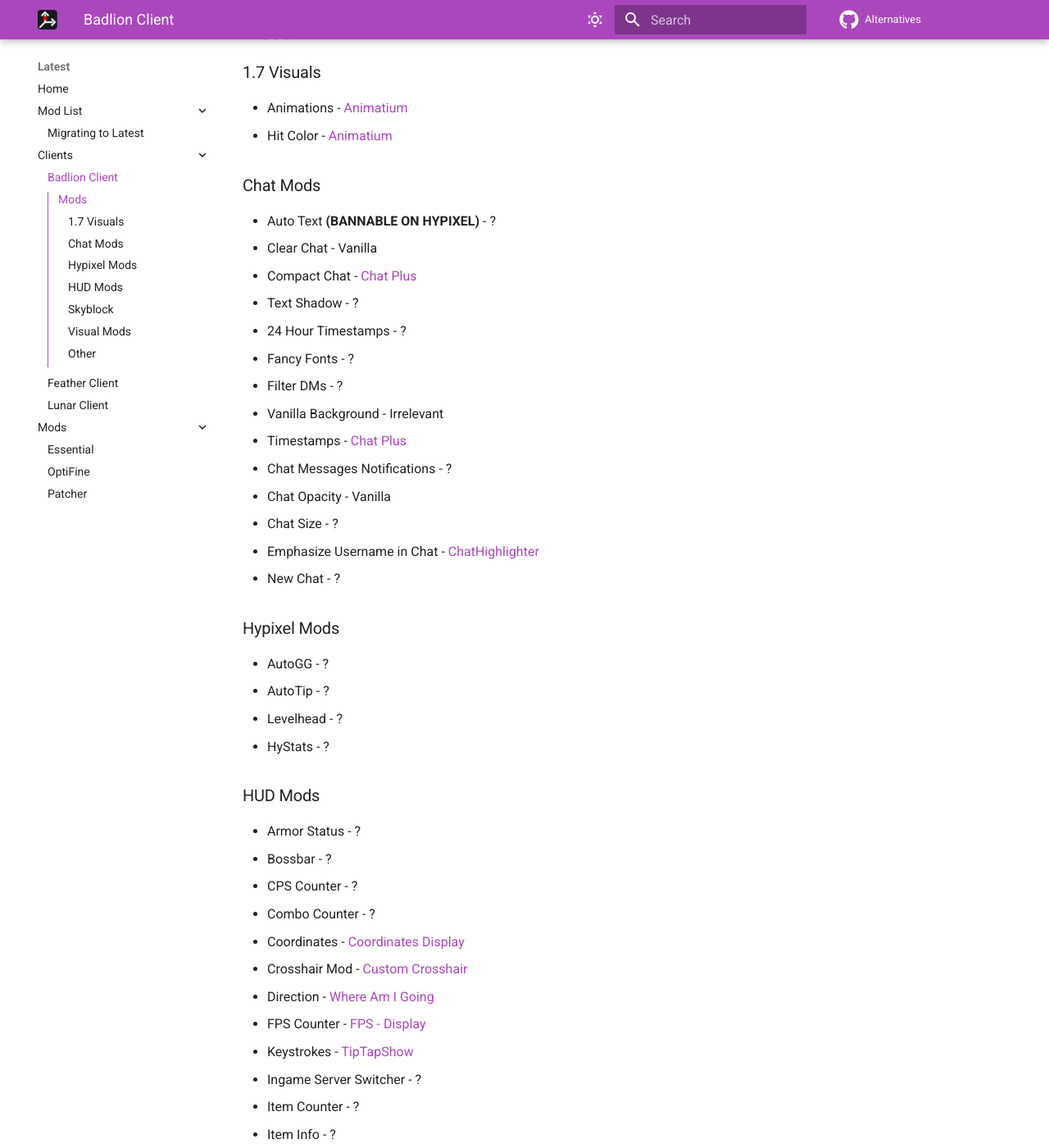
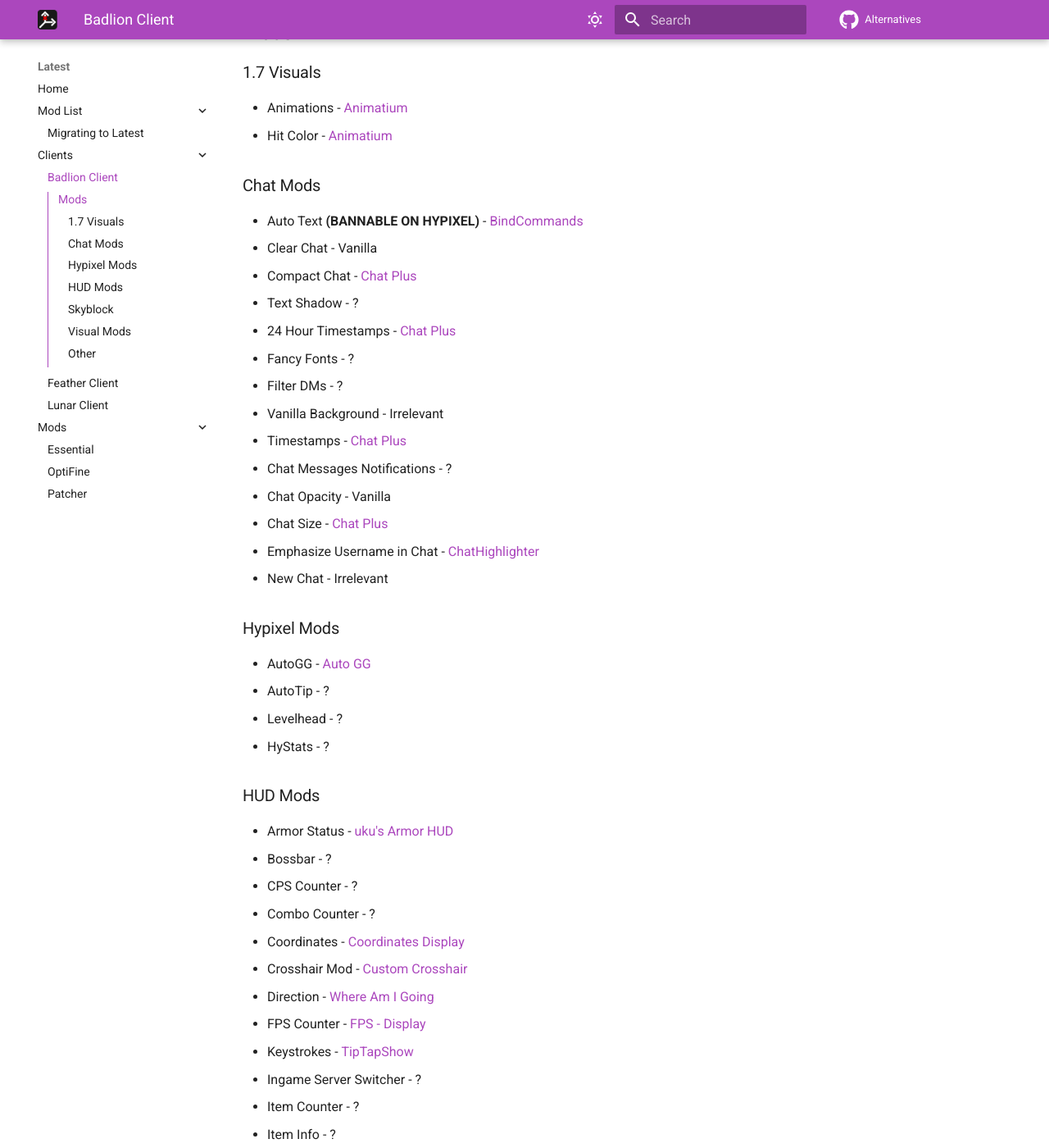
Before and after one commit to MicrocontrollersDev/Alternatives, an MkDocs documentation site: the page built from docs/latest/badlion.md, in a window 1280 px wide and 1400 px high, scrolled down 338 px. Shown: the whole window at 82% size. Built offline with MkDocs 1.6.1 and Material for MkDocs 9.7.7, drawn with Linux system fonts in a browser that asks for light colours; comment, search, counter and statistics services are not loaded; some of the changed text lies outside the part shown.

```diff
--- a/docs/latest/badlion.md
+++ b/docs/latest/badlion.md
@@ -13,31 +13,31 @@ It is *essential* that you read the **[Migrating to Latest](https://alternatives
 
 ### Chat Mods
 
-* Auto Text **(BANNABLE ON HYPIXEL)** - ?
+* Auto Text **(BANNABLE ON HYPIXEL)** - [BindCommands](https://modrinth.com/mod/bindcommands)
 * Clear Chat - Vanilla
 * Compact Chat - [Chat Plus](https://modrinth.com/mod/chat-plus)
 * Text Shadow - ?
-* 24 Hour Timestamps - ?
+* 24 Hour Timestamps - [Chat Plus](https://modrinth.com/mod/chat-plus)
 * Fancy Fonts - ?
 * Filter DMs - ?
 * Vanilla Background - Irrelevant
 * Timestamps - [Chat Plus](https://modrinth.com/mod/chat-plus)
 * Chat Messages Notifications - ?
 * Chat Opacity - Vanilla
-* Chat Size - ?
+* Chat Size - [Chat Plus](https://modrinth.com/mod/chat-plus)
 * Emphasize Username in Chat - [ChatHighlighter](https://modrinth.com/mod/chathighlighter)
-* New Chat - ?
+* New Chat - Irrelevant
 
 ### Hypixel Mods
 
-* AutoGG - ?
+* AutoGG - [Auto GG](https://modrinth.com/mod/auto-gg)
 * AutoTip - ?
 * Levelhead - ?
 * HyStats - ?
 
 ### HUD Mods
 
-* Armor Status - ?
+* Armor Status - [uku's Armor HUD](https://modrinth.com/mod/ukus-armor-hud)
 * Bossbar - ?
 * CPS Counter - ?
 * Combo Counter - ?
```
Also changed, not shown: other parts of docs/latest/badlion.md (+1 -4 lines), docs/latest/lunar.md (+8 -8 lines).
